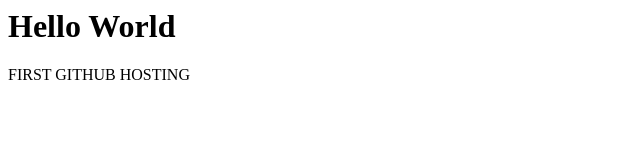
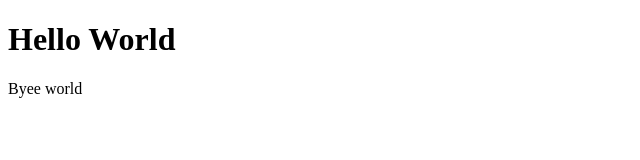
Before and after one commit to sumantika/webdev101, a plain HTML site: page index.html in a window 1280 px wide. Shown: the whole page, without its empty margins (0-640 px from the left). Drawn offline with Linux system fonts and the light colour scheme.

Commit message:
Update index.html

```diff
--- a/index.html
+++ b/index.html
@@ -1,2 +1,10 @@
+<!DOCTYPE html>
+<html>
+<head>
+	<title>Hello</title>
+</head>
+<body>
 <h1>Hello World</h1>
-<p>FIRST GITHUB HOSTING</p>
+<p> Byee world</p>
+</body>
+</html>
```
